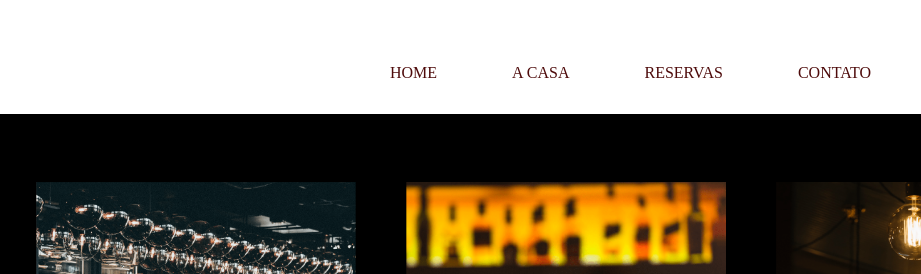
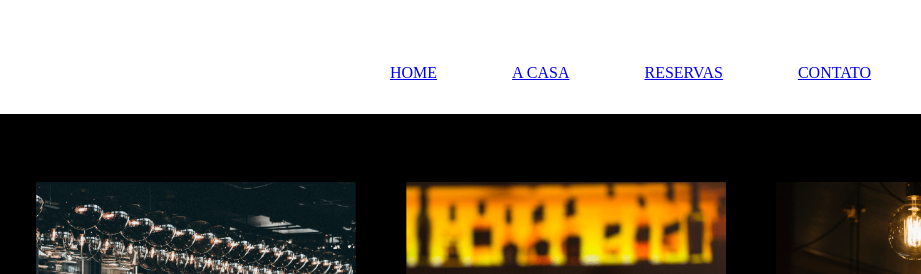
Before and after one commit to Giovanna259/recantofef-gio, a plain HTML site: page acasa.html in a window 1280 px wide. Shown: the part 136-410 px from the top of the page, 359-1280 px from the left. Drawn offline with Linux system fonts and the light colour scheme.

Commit message:
Add files via upload

```diff
--- a/acasa.html
+++ b/acasa.html
@@ -13,10 +13,11 @@
         </section>
         <nav class="direita">
             <ul>
-                <li>home</li>
-                <li>a casa</li>
-                <li>reservas</li>
-                <li>contato</li>
+                <li><a href="index.html"> home</a></li>
+                <li><a href="acasa.html"> a casa</a>
+                </li>
+                <li><a href="reservas.html"> reservas</a></li>
+                <li><a href="contato.html"> contato</a></li>
             </ul>
         </nav>
     </header>
```
Also changed, not shown: contato.html (+5 -4 lines), index.html (+5 -5 lines), reservas.html (+5 -4 lines).
